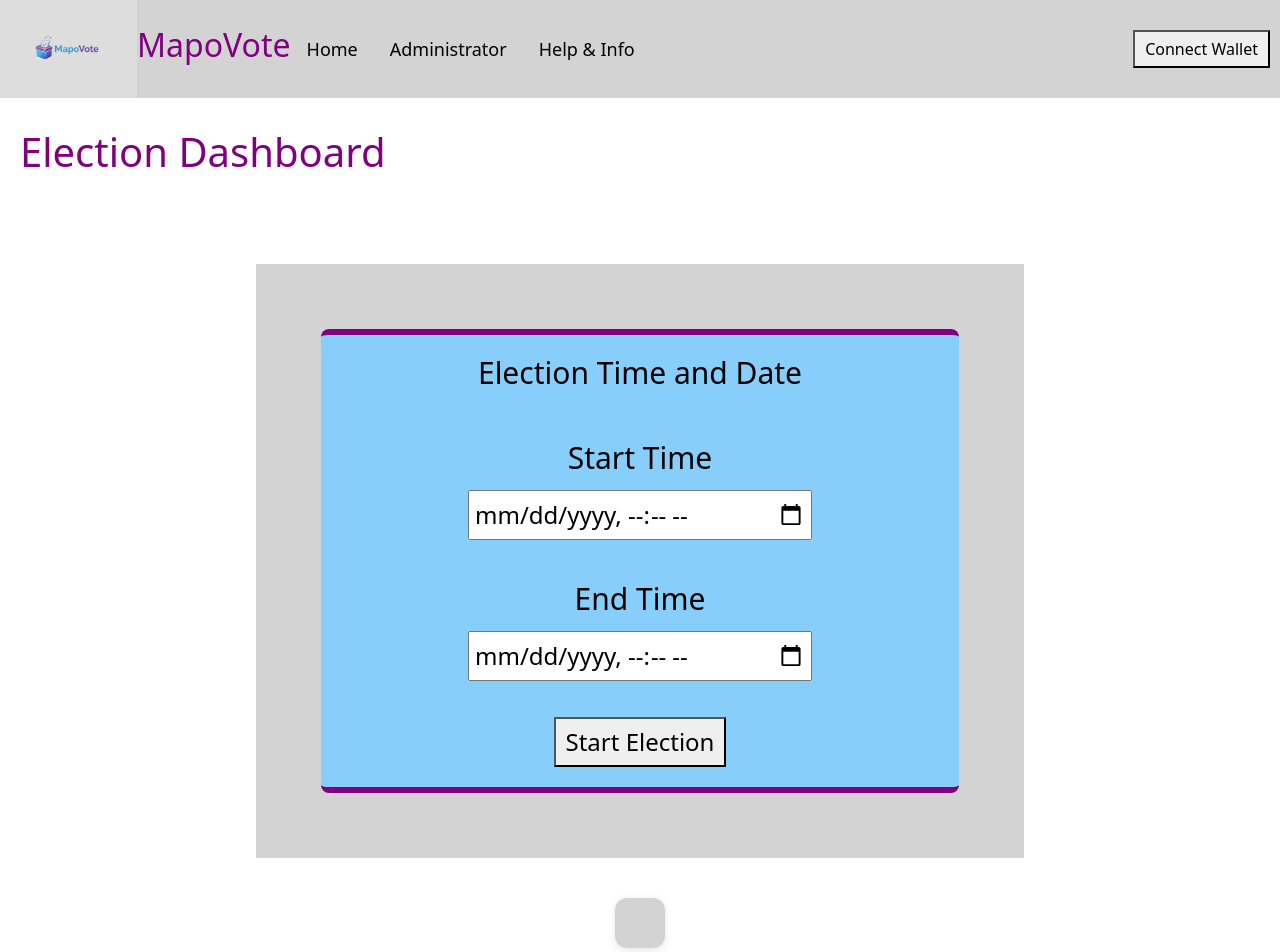
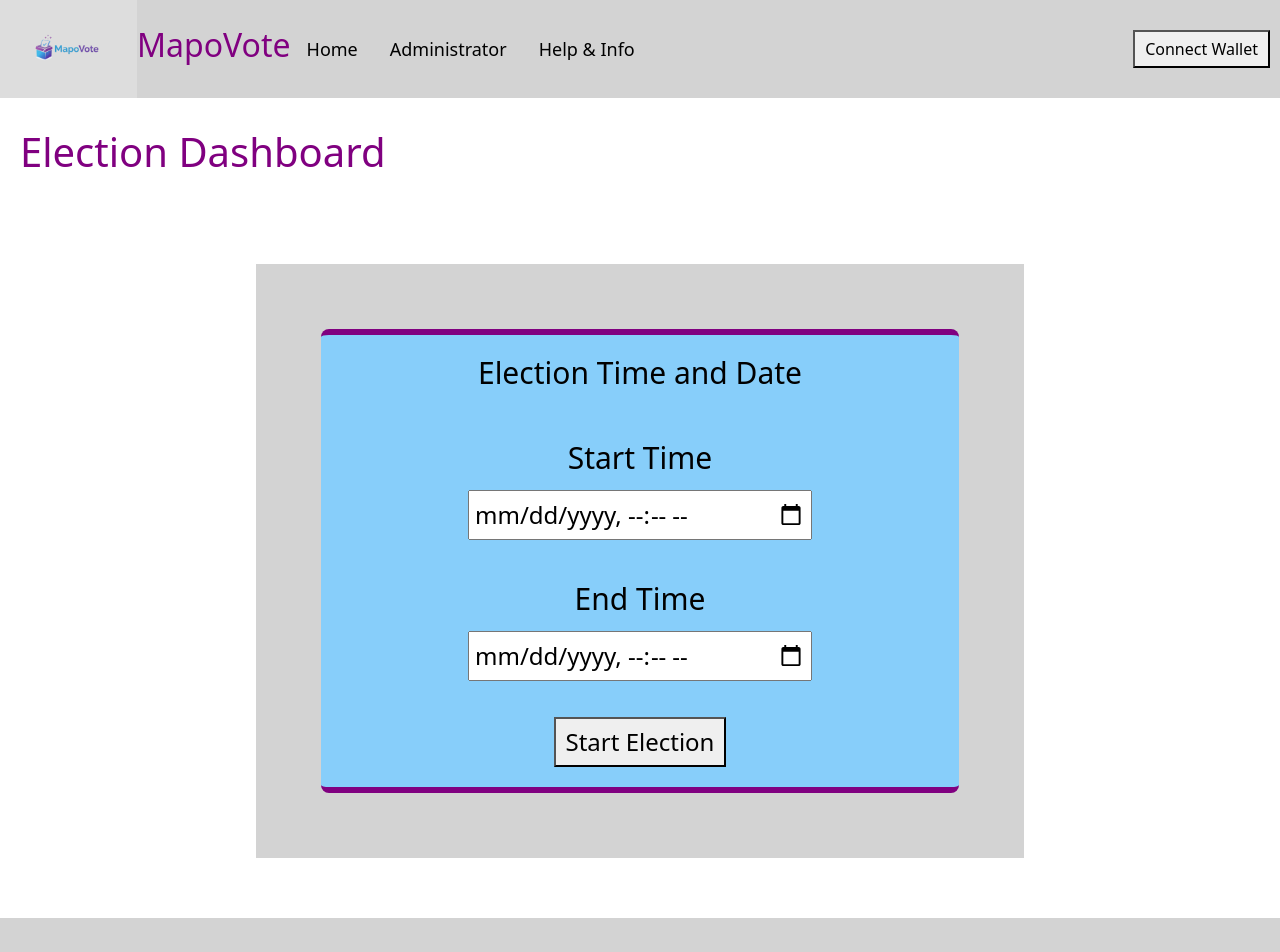
Before and after one commit to danstevemukulupi/BLOCKCHAIN-BASED-SECURED-ELECTRONIC-VOTING-DAPP, a React (Create React App) app in the folder dappvoting/: page /start-election in a window 1280 px wide. Shown: the top 952 px of the page. Built offline with nearby package versions, Linux system fonts and the light colour scheme.

Commit message:
voter and candidate registration forms modified

```diff
--- a/dappvoting/src/pages/StartElection.css
+++ b/dappvoting/src/pages/StartElection.css
@@ -57,7 +57,7 @@ body {
 
 
 
-.admin-container {
+.start-election-container {
     flex: 1;
     display: flex;
     flex-direction: column;
--- a/dappvoting/src/pages/StartElection.js
+++ b/dappvoting/src/pages/StartElection.js
@@ -240,7 +240,8 @@ function StartElection() {
 
        </div>
 
-       <div className="admin-container"></div>
+       <div className="start-election-container">
+       </div>
 
        <footer className="footer-final">
 
--- a/dappvoting/src/pages/VoterLogin.js
+++ b/dappvoting/src/pages/VoterLogin.js
@@ -529,7 +529,7 @@ if (typeof ipfsHash !== "string") {
             <input
               type="text"
               name="name"
-              placeholder="Name"
+              placeholder="Full Name"
               value={voterName}
               onChange={(e) => setVoterName(e.target.value)}
             />
```
